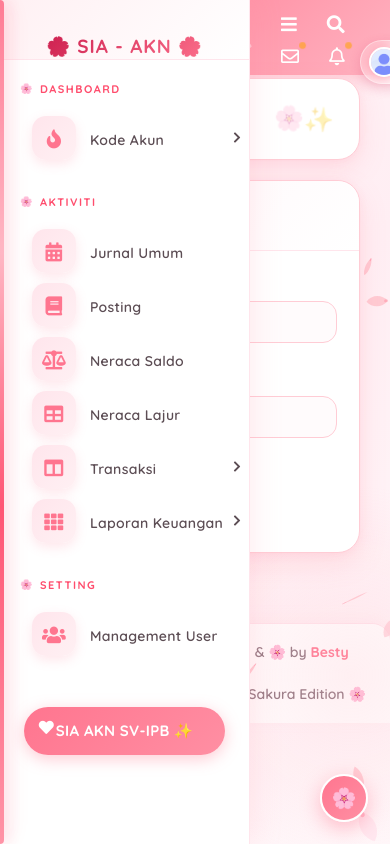
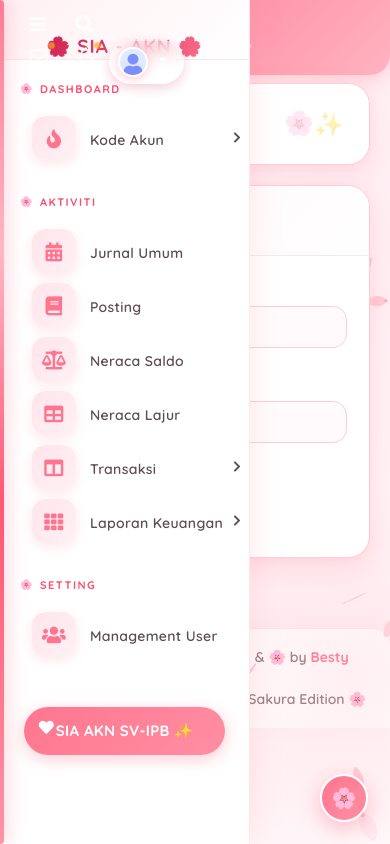
Before and after one commit to BestyAnjaliPutri/-besty-anjali-aabw, a CodeIgniter 4 app: the page made by app/Views/akun1/new.php in a window 390 px wide; the page is wider, and only the part inside the window is pictured. Run offline with PHP 8.4 and a stand-in for CodeIgniter, Linux system fonts and the light colour scheme; the template is opened without the code that fills it, so the values that code supplies are empty; some libraries are stand-ins or nearby versions.

Commit message:
Fix: mobile responsive sidebar drawer and navbar layout

```diff
--- a/public/template/assets/css/cute-theme.css
+++ b/public/template/assets/css/cute-theme.css
@@ -129,14 +129,41 @@ h1, h2, h3, h4, h5, h6, .card-header h4, .section-header h1 {
 
 @media (max-width: 1024px) {
   .main-wrapper .main-content {
-    padding-left: 30px !important;
-    padding-right: 30px !important;
+    padding-left: 20px !important;
+    padding-right: 20px !important;
+    padding-top: 90px !important;
+  }
+
+  .main-navbar {
+    left: 0 !important;
+    right: 0 !important;
+    width: 100% !important;
+    padding-left: 15px !important;
+    padding-right: 15px !important;
+  }
+
+  /* In mobile: sidebar starts hidden by default */
+  .main-sidebar {
+    left: -260px !important;
+    z-index: 1050 !important;
+    box-shadow: 0 0 25px rgba(0, 0, 0, 0.15) !important;
+    transition: left 0.35s cubic-bezier(0.4, 0, 0.2, 1) !important;
+  }
+
+  /* When burger icon clicked on mobile: slide in smoothly */
+  body.sidebar-show .main-sidebar {
+    left: 0 !important;
+  }
+
+  body.sidebar-gone .main-sidebar {
+    left: -260px !important;
   }
 }
 
 /* ==========================================================================
-   SIDEBAR-MINI COMPREHENSIVE FIXES (Ketika sidebar diciutkan / disembunyikan)
+   SIDEBAR-MINI COMPREHENSIVE FIXES (Ketika sidebar diciutkan / disembunyikan di Desktop)
    ========================================================================== */
+@media (min-width: 1025px) {
   body.sidebar-mini .main-navbar {
     left: 65px !important;
     right: 0 !important;
@@ -165,7 +192,7 @@ body.sidebar-mini .main-wrapper .main-content {
     padding-left: 90px !important;
   }
 
-/* Sembunyikan header kategori menu (DASHBOARD, AKTIVITI, dll) saat mini */
+  /* Sembunyikan header kategori menu (DASHBOARD, AKTIVITI, dll) saat mini di desktop */
   body.sidebar-mini .main-sidebar .sidebar-menu li.menu-header {
     display: none !important;
     padding: 0 !important;
@@ -175,12 +202,12 @@ body.sidebar-mini .main-sidebar .sidebar-menu li.menu-header {
     overflow: hidden !important;
   }
 
-/* Sembunyikan teks label menu saat mini */
+  /* Sembunyikan teks label menu saat mini di desktop */
   body.sidebar-mini .main-sidebar .sidebar-menu > li > a span {
     display: none !important;
   }
 
-/* Sembunyikan panah dropdown chevron saat mini */
+  /* Sembunyikan panah dropdown chevron saat mini di desktop */
   body.sidebar-mini .main-sidebar .sidebar-menu > li > a.has-dropdown:after {
     display: none !important;
     content: none !important;
@@ -233,6 +260,7 @@ body.sidebar-mini .main-sidebar .sidebar-menu > li:hover > ul.dropdown-menu li a
     width: auto !important;
     font-size: 13px !important;
     border-radius: 10px !important;
+  }
 }
 
 
```
Lines whose indentation alone changed are shown as unchanged.
